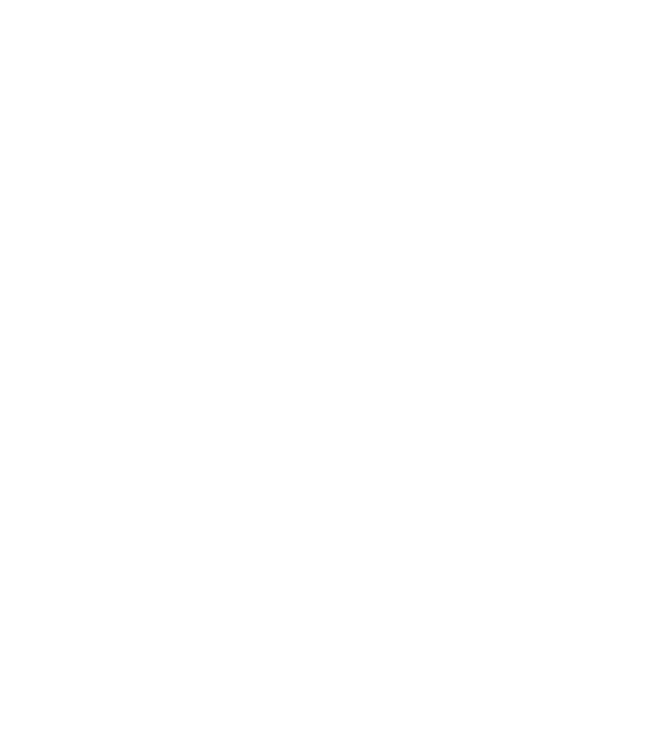
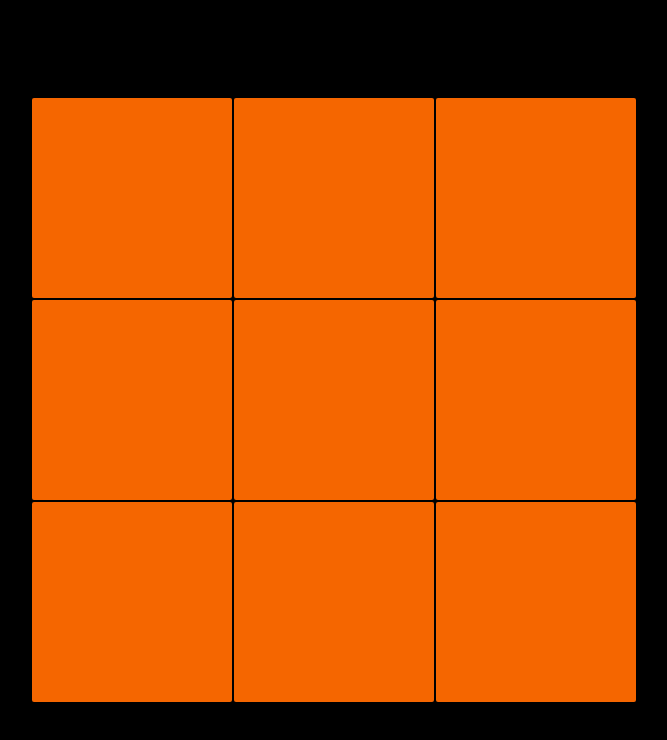
Before and after one commit to kevinhalliwell/TicTacToe, a plain HTML site: page index.html in a window 1280 px wide. Shown: the whole page, without its empty margins (306-973 px from the left). Drawn offline with Linux system fonts and the light colour scheme.

Commit message:
adding style
updating css and html for style

```diff
--- a/css/style.css
+++ b/css/style.css
@@ -4,18 +4,67 @@
 
 /* Box Model Hack */
 *{
-  box-sizing: border-box;
+    box-sizing: border-box;
+}
+
+/******************************************
+/* BASE STYLES
+/*******************************************/
+
+body{
+	background: black;
 }
 
 /******************************************
 /* LAYOUT
 /*******************************************/
-img{
-  display: block;
-  margin: 0 auto;
-  width: 25%;
+.outerContainer{
+	  display: grid;
+	  place-items: center;
+	  min-height: 100vh;
+}
+.innerContainer{
+    display: grid;
+    grid-gap: 2px;
+    grid-template-columns: repeat(3, 200px);
+	  grid-template-rows: repeat(3, 200px);
+}
+.cell1, .cell2, .cell3{
+	background-color: #F56600;
+	color: #fff;
+	border-radius: 2px;
+	grid-row: 1;
+	display: flex;
+	align-items: center;
+	justify-content: center;
+}
+.cell4, .cell5, .cell6{
+	background-color: #F56600;
+	color: #fff;
+	border-radius: 2px;
+	grid-row: 2;
+	display: flex;
+	align-items: center;
+	justify-content: center;
+}
+.cell7, .cell8, .cell9{
+  background-color: #F56600;
+	/* background-color: #522D80; */
+	color: #fff;
+	border-radius: 2px;
+	grid-row: 3;
+	display: flex;
+	align-items: center;
+	justify-content: center;
 }
 
+/******************************************
+/* FONT STYLES
+/*******************************************/
+.cell1, .cell2, .cell3, .cell4, .cell5, .cell6, .cell7, .cell8, .cell9{
+	font-family: "Orbitron";
+	font-size: 750%;
+}
 
 /******************************************
 /* ADDITIONAL STYLES
--- a/index.html
+++ b/index.html
@@ -5,14 +5,27 @@
     	<meta name="description" content="This is where your description goes">
     	<meta name="keywords" content="one, two, three">
 
-		<title>Title in the tab</title>
-
-		<!-- external CSS link -->
+		<title>Tic Tac Toe</title>
+		<link rel="preconnect" href="https://fonts.googleapis.com">
+		<link rel="preconnect" href="https://fonts.gstatic.com" crossorigin>
+		<link href="https://fonts.googleapis.com/css2?family=Orbitron:wght@400;700" rel="stylesheet">
 		<link rel="stylesheet" href="css/normalize.css">
 		<link rel="stylesheet" href="css/style.css">
 	</head>
 	<body>
-
+		<section class="outerContainer">
+			<section class="innerContainer">
+				<section class="cell1"></section>
+				<section class="cell2"></section>
+				<section class="cell3"></section>
+				<section class="cell4"></section>
+				<section class="cell5"></section>
+				<section class="cell6"></section>
+				<section class="cell7"></section>
+				<section class="cell8"></section>
+				<section class="cell9"></section>
+			</section>
+		</section>
 		<script type="text/javascript" src="js/main.js"></script>
 	</body>
 </html>
```
